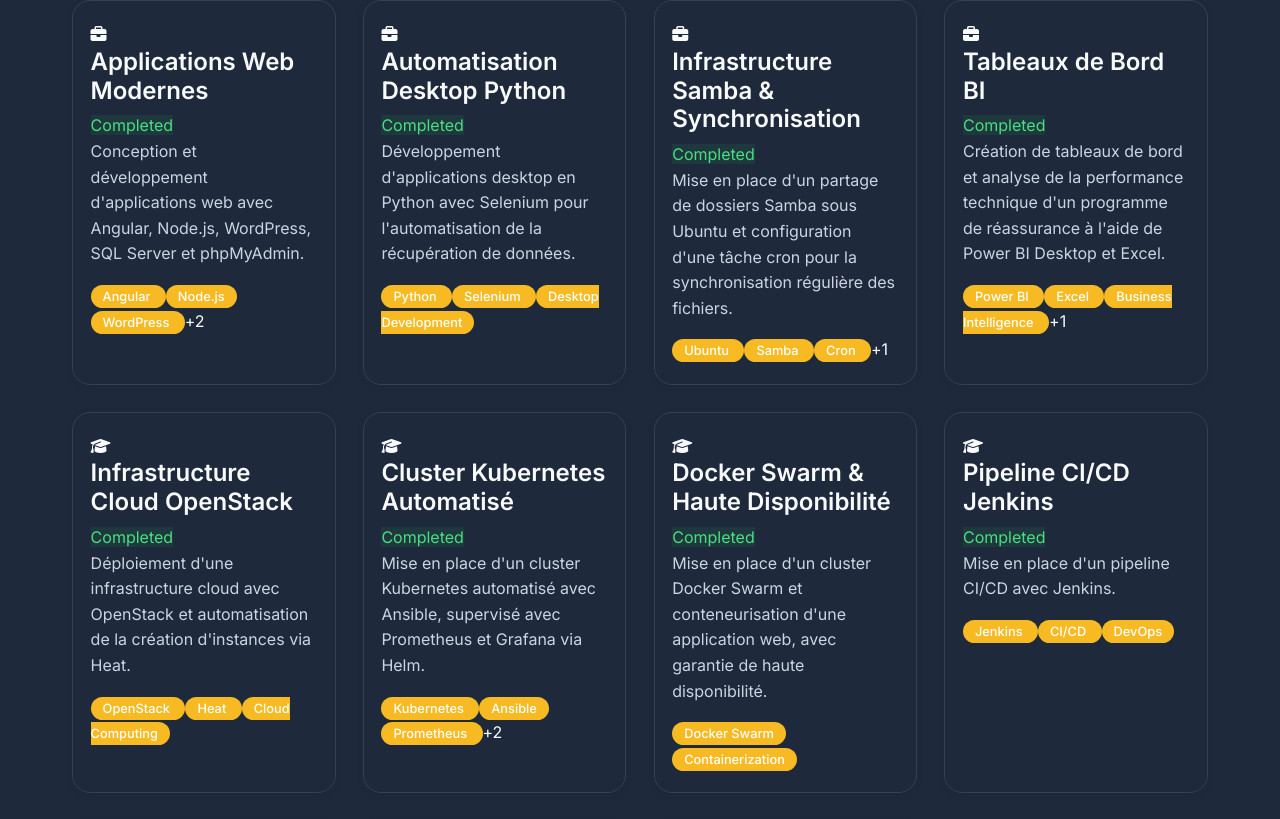
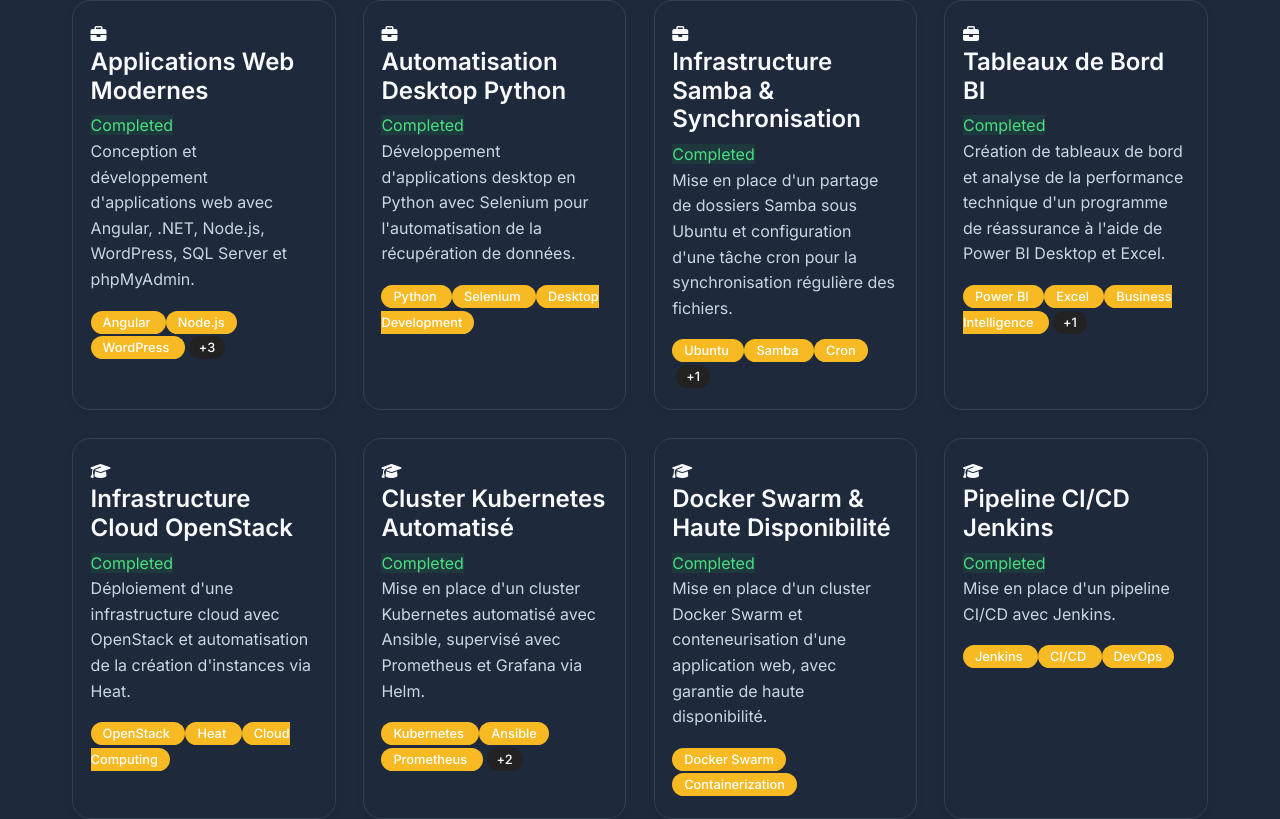
Before and after one commit to TalelKbaier/portfolio, an Angular app: page / in a window 1280 px wide. Shown: the part 6343-7162 px from the top of the page. Built offline with nearby package versions, Linux system fonts and the light colour scheme.

Commit message:
build: mise à jour du portfolio sans pourcentage et sans barre de pourcentage et regler les technologies +1 et +2

```diff
--- a/src/app/components/projects/projects.component.html
+++ b/src/app/components/projects/projects.component.html
@@ -59,8 +59,19 @@
               class="tech-tag">
               {{ tech }}
             </span>
-            <span *ngIf="project.technologies.length > 3" class="tech-more">
+            <span *ngIf="project.technologies.length > 3"
+                  class="tech-more"
+                  (mouseenter)="showMoreIndex = i"
+                  (mouseleave)="showMoreIndex = null"
+                  (click)="showMoreIndex = showMoreIndex === i ? null : i"
+                  style="position:relative;cursor:pointer;">
               +{{ project.technologies.length - 3 }}
+              <div class="tech-more-popup"
+                   *ngIf="showMoreIndex === i"
+                   (mouseleave)="showMoreIndex = null"
+                   style="position:absolute;left:0;top:120%;z-index:10;min-width:120px;">
+                <span *ngFor="let tech of project.technologies.slice(3)" class="tech-tag tech-tag-popup">{{ tech }}</span>
+              </div>
             </span>
           </div>
         </div>
--- a/src/app/components/projects/projects.component.scss
+++ b/src/app/components/projects/projects.component.scss
@@ -1,3 +1,40 @@
+.tech-more {
+  background: #222;
+  color: #fff;
+  padding: 4px 10px;
+  border-radius: 12px;
+  font-size: 0.8rem;
+  font-weight: 500;
+  margin-left: 4px;
+  position: relative;
+  cursor: pointer;
+  transition: background 0.18s;
+  &:hover {
+    background: var(--primary-color);
+  }
+}
+
+.tech-more-popup {
+  background: #222;
+  color: #fff;
+  border-radius: 10px;
+  box-shadow: 0 2px 12px rgba(0,0,0,0.18);
+  padding: 8px 10px;
+  display: flex;
+  flex-wrap: wrap;
+  gap: 6px;
+  min-width: 120px;
+  margin-top: 2px;
+}
+
+.tech-tag-popup {
+  background: var(--primary-color);
+  color: #fff;
+  padding: 3px 10px;
+  border-radius: 10px;
+  font-size: 0.78rem;
+  font-weight: 500;
+}
 .projects-section {
   padding: 100px 0;
   background: var(--bg-secondary);
--- a/src/app/components/projects/projects.component.ts
+++ b/src/app/components/projects/projects.component.ts
@@ -23,12 +23,14 @@
 })
 export class ProjectsComponent implements OnInit {
 
+  showMoreIndex: number | null = null;
+
   projects: Project[] = [
     // Projets Professionnels
     {
       title: 'Applications Web Modernes',
-      description: 'Conception et développement d\'applications web avec Angular, Node.js, WordPress, SQL Server et phpMyAdmin.',
-      technologies: ['Angular', 'Node.js', 'WordPress', 'SQL Server', 'phpMyAdmin'],
+      description: 'Conception et développement d\'applications web avec Angular, .NET, Node.js, WordPress, SQL Server et phpMyAdmin.',
+      technologies: ['Angular', 'Node.js', 'WordPress', 'SQL Server', 'phpMyAdmin', '.NET'],
       category: 'professional',
       status: 'completed',
       featured: false
```
Also changed, not shown: 3 other files (tests, documents, lock files or other folders).
